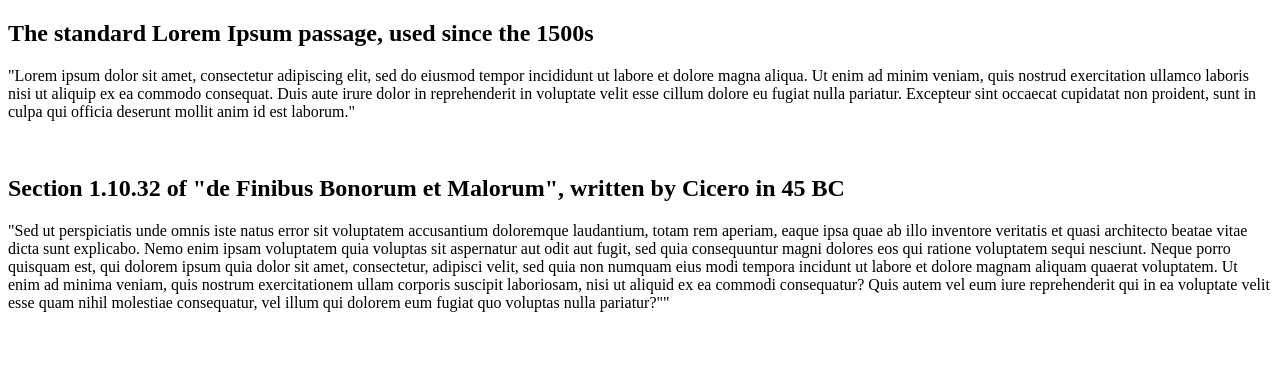
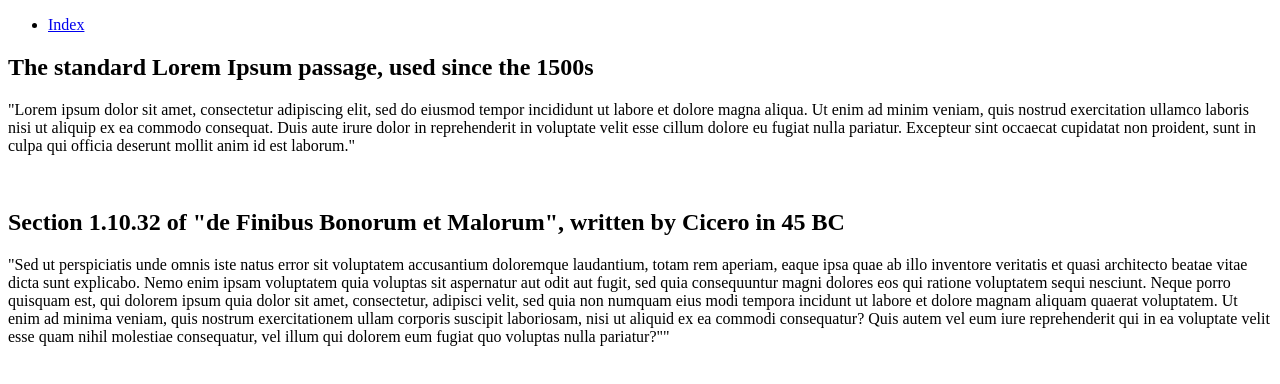
Before and after one commit to DylanMolinaAmariles/periodico, a plain HTML site: page economia.html in a window 1280 px wide. Drawn offline with Linux system fonts and the light colour scheme.

Commit message:
EnlacesAIndex

```diff
--- a/economia.html
+++ b/economia.html
@@ -10,6 +10,10 @@
 </head>
 
 <body>
+
+    <ul class="lista">
+        <li class="l1"><a href="../periodico/Index.html">Index</a></li>
+    </ul>
     <article>
         <h1 class="subtitulo">The standard Lorem Ipsum passage, used since the 1500s
         </h1>
```
Also changed, not shown: deportes.html (+3 -0 lines), internacional.html (+4 -0 lines), salud.html (+4 -0 lines), sociedad.html (+4 -0 lines), tecnologia.html (+4 -0 lines).
